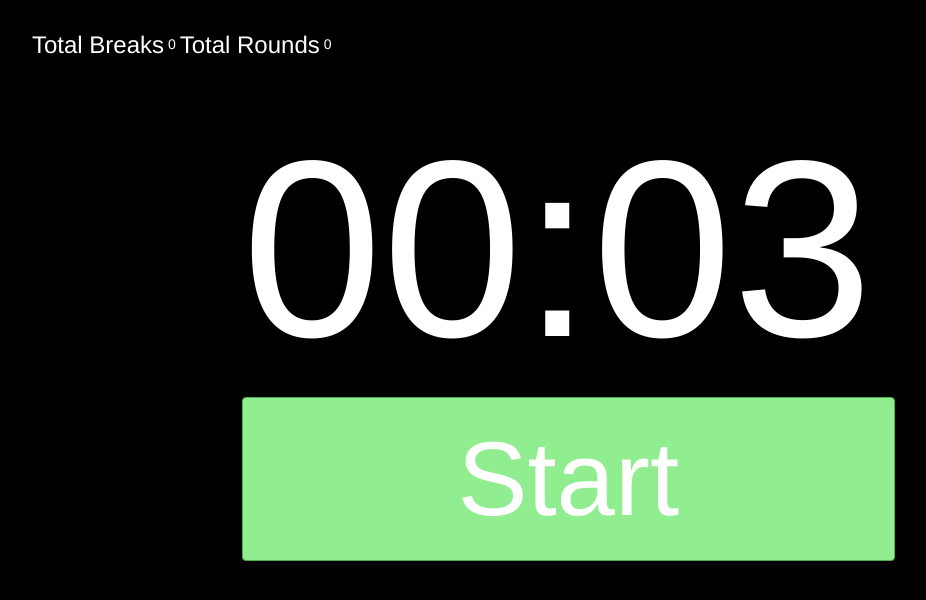
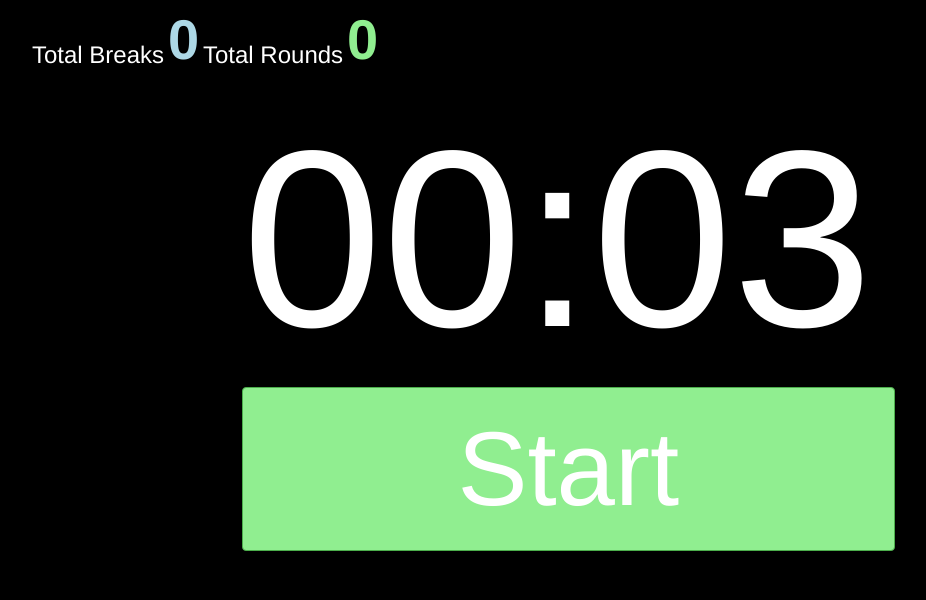
Before and after one commit to hjpdu/my_pom_timer, a website: page public/html/index.html in a window 1280 px wide. Shown: the whole page, without its empty margins (23-949 px from the left). Drawn offline with nearby package versions, Linux system fonts and the light colour scheme; files that its build step writes are made by us from their sources; files whose address does not match are found by name.

Commit message:
fixed deploy bug

```diff
--- a/index.js
+++ b/index.js
@@ -7,6 +7,6 @@ server.get('/', function(request, response){
   response.sendFile('public/html/index.html', {root:__dirname});
 });
 
-server.listen(8080, function(){
+server.listen(port, function(){
   console.log('Now listening on port...', port);
 });
--- a/public/css/main.css
+++ b/public/css/main.css
@@ -17,7 +17,7 @@ body{
 }
 #counters{
   width: 100%;
-  display: table;
+  /*display: table;*/
 }
 
 #break15{
@@ -25,18 +25,26 @@ body{
   font-size: 500%;
 }
 #roundCount{
-  display:inline-block;
-  margin: auto;
+  display:inline;
   text-align: center;
   vertical-align: middle;
-  line-height: 90px;
 }
-#totalRounds{}
+#totalRounds{
+  font-size: 400%;
+  color: lightgreen;
+  font-weight:bold;
+  text-align: center;
+  display: inline;
+}
 #breakCount{
-  display: inline-block;
-  margin: auto;
+  display: inline;
   text-align: center;
   vertical-align: middle;
-  line-height: 90px;
 }
-#totalBreaks{}
+#totalBreaks{
+  font-size: 400%;
+  color: lightblue;
+  font-weight:bold;
+  text-align: center;
+  display: inline;
+}
```
